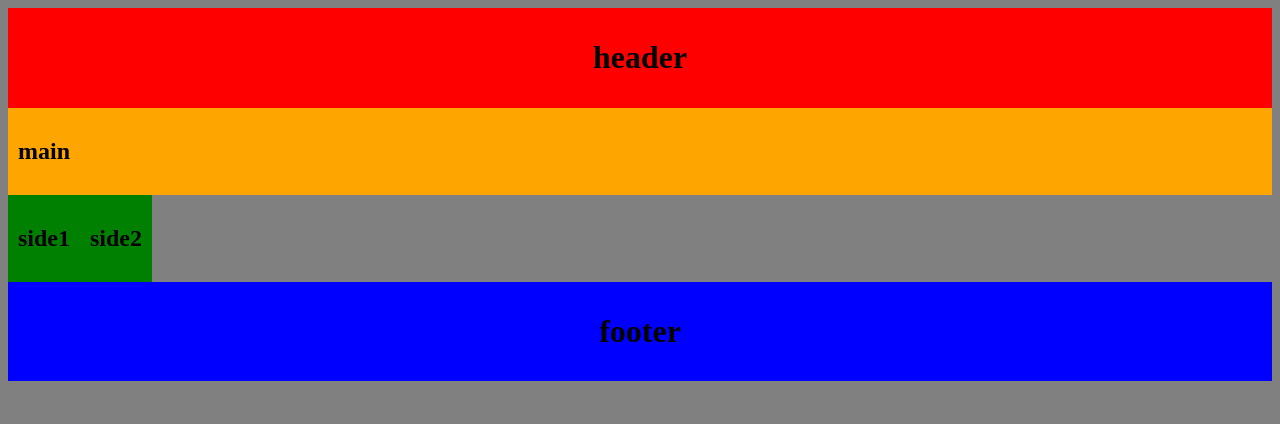
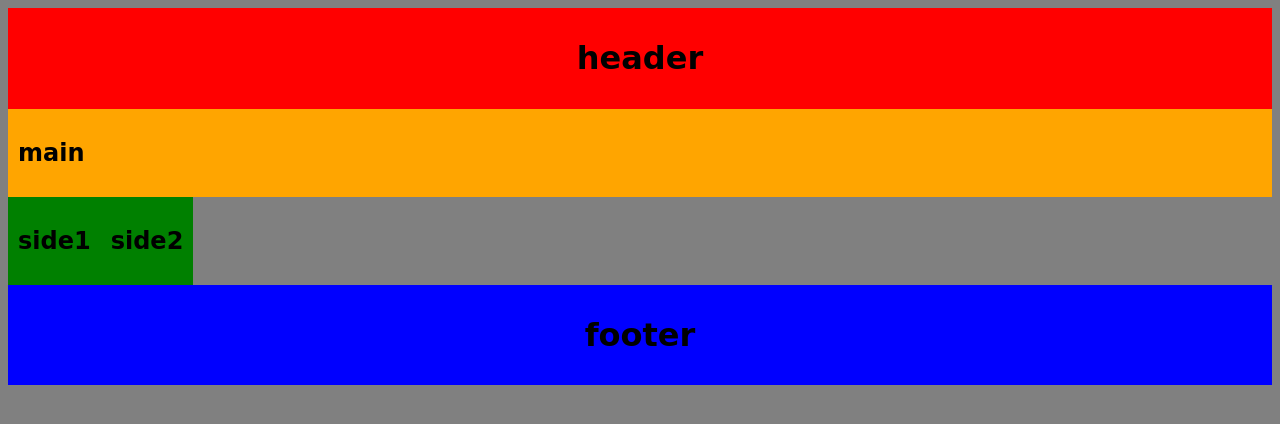
Before and after one commit to kkk3haha/web1-10, a plain HTML site: page index.html in a window 1280 px wide. Drawn offline with Linux system fonts and the light colour scheme.

Commit message:
Create default.css

```diff
--- a/css/default.css
+++ b/css/default.css
@@ -7,6 +7,7 @@
 
 body{
   background-color:gray;
+  font-family: 'Indie Flower', cursive;
 }
 
 header{
```
